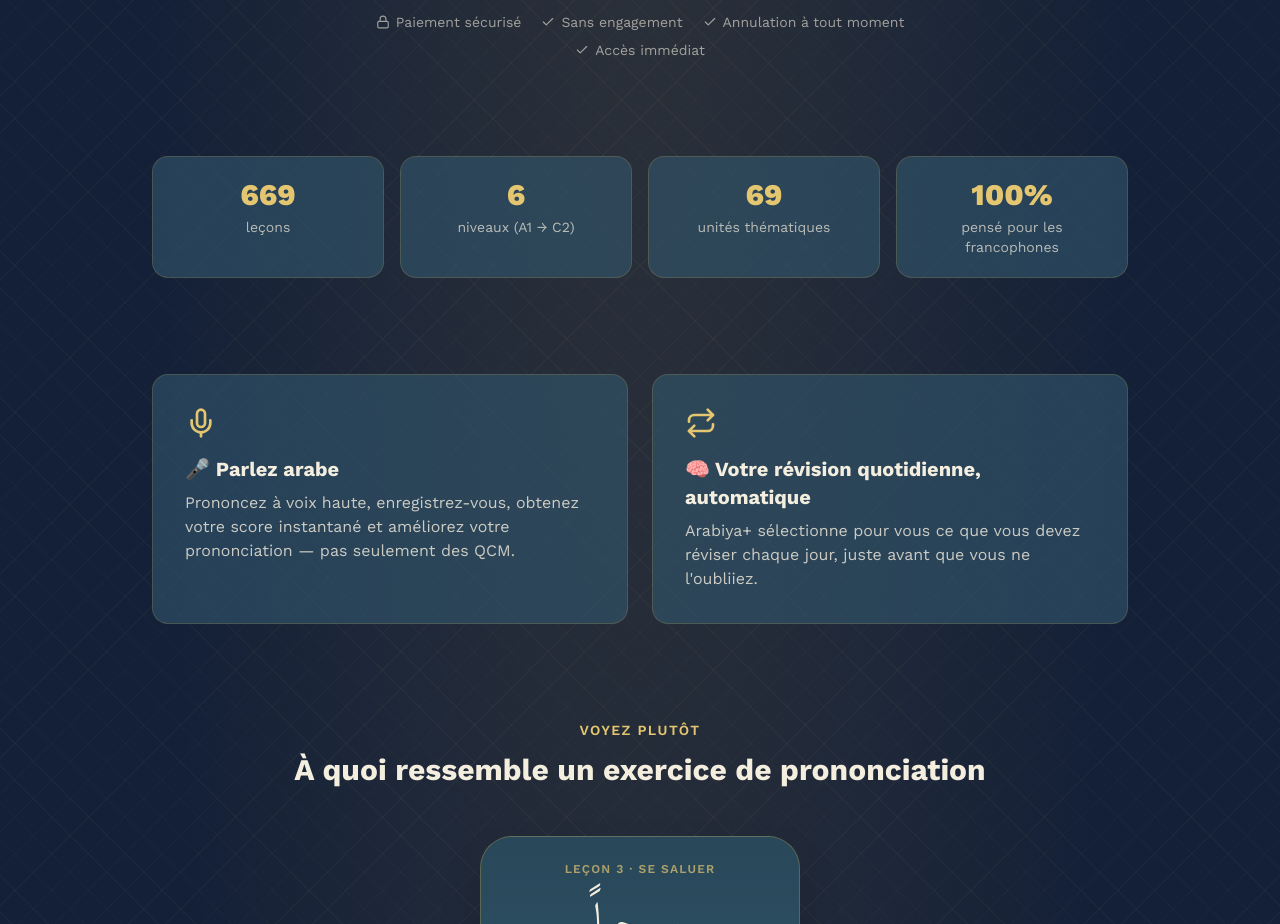
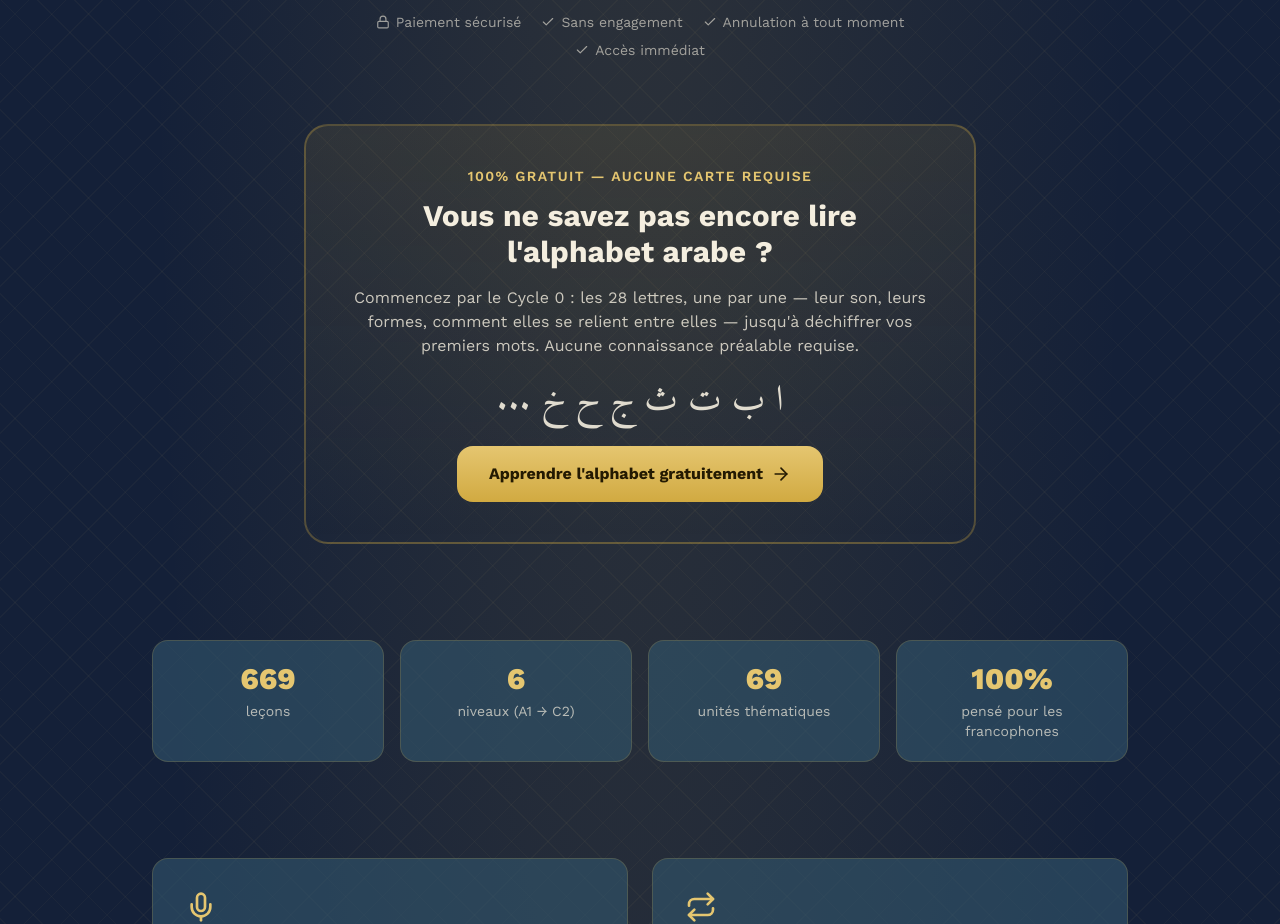
Before and after one commit to diopmamealassane-sketch/arabiya-plus, a Next.js app: page / in a window 1280 px wide. Shown: the part 820-1744 px from the top of the page. Built offline with nearby package versions, Linux system fonts and the light colour scheme; no server answers.

Commit message:
Update page.js

```diff
--- a/app/page.js
+++ b/app/page.js
@@ -133,6 +133,33 @@ export default async function LandingPage() {
             <span className="flex items-center gap-1.5"><Check size={14} /> Annulation à tout moment</span>
             <span className="flex items-center gap-1.5"><Check size={14} /> Accès immédiat</span>
           </div>
+        </div>
+
+        {/* Cycle 0 — accroche dédiée aux débutants absolus qui ne savent pas
+            encore lire l'alphabet arabe. Placée juste après le Hero pour
+            capter ce public avant qu'il ne pense que la page ne s'adresse
+            pas à lui. Entièrement gratuit, aucune carte requise. */}
+        <div className="mt-16 bg-gradient-to-b from-gold/10 to-transparent border-2 border-gold/30 rounded-3xl p-8 md:p-10 max-w-2xl mx-auto text-center">
+          <p className="text-gold-light uppercase tracking-widest text-sm font-semibold mb-3">
+            100% gratuit — aucune carte requise
+          </p>
+          <h2 className="text-2xl md:text-3xl font-bold mb-4">
+            Vous ne savez pas encore lire l'alphabet arabe ?
+          </h2>
+          <p className="opacity-80 mb-6">
+            Commencez par le Cycle 0 : les 28 lettres, une par une — leur son,
+            leurs formes, comment elles se relient entre elles — jusqu'à
+            déchiffrer vos premiers mots. Aucune connaissance préalable requise.
+          </p>
+          <div className="arabic text-4xl mb-6 opacity-90" dir="rtl">
+            ا ب ت ث ج ح خ ...
+          </div>
+          <Link
+            href="/signup"
+            className="inline-flex items-center gap-2 bg-gradient-to-b from-gold-light to-gold text-[#241A02] font-bold px-8 py-4 rounded-2xl"
+          >
+            Apprendre l'alphabet gratuitement <ArrowRight size={20} />
+          </Link>
         </div>
 
         {/* Bandeau chiffres */}
```
